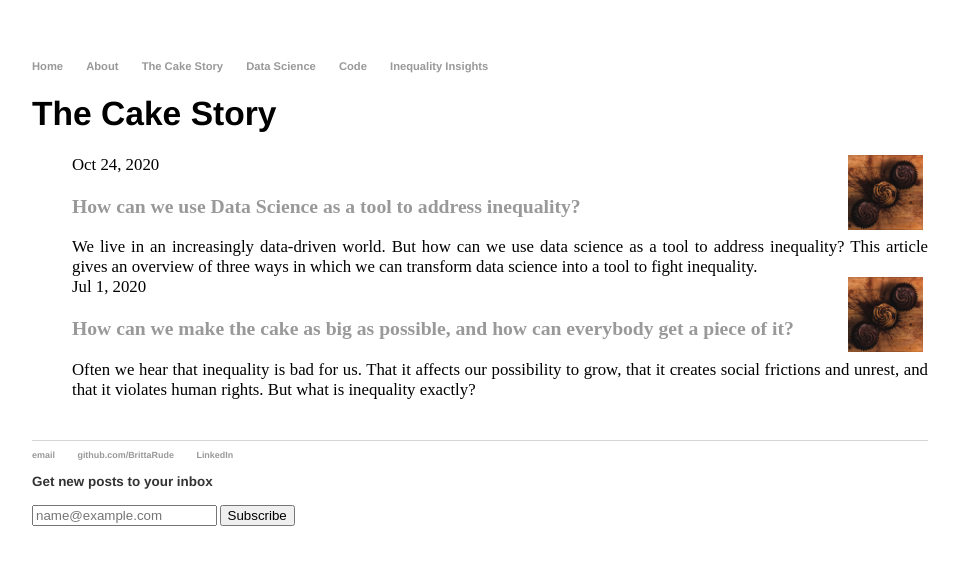
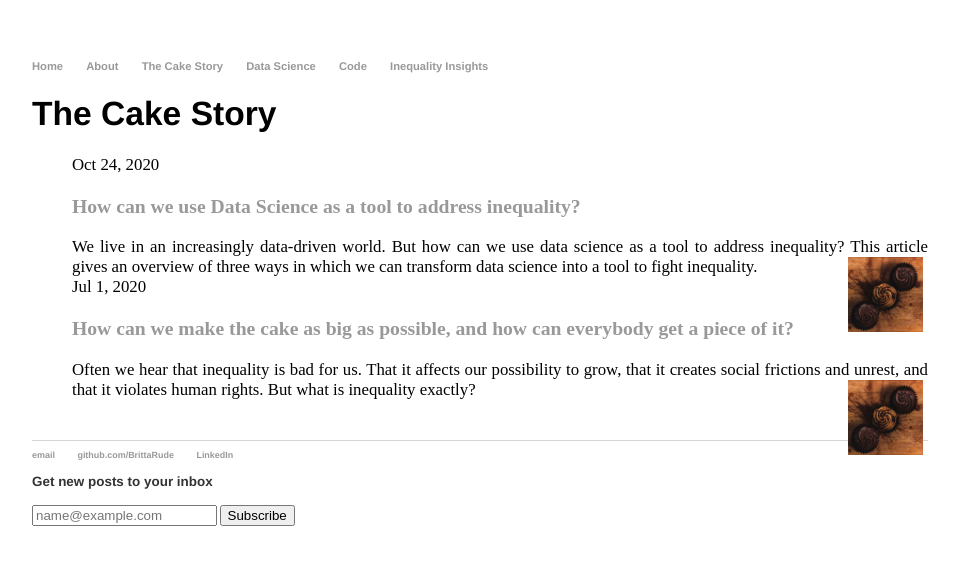
Before and after one commit to BrittaRude/BrittaRude.github.io, a Jekyll site: the page built from thecakestory/index.html, in a window 1280 px wide. Shown: the top 565 px of the page, without its empty margins (160-1119 px from the left). Built offline with Jekyll 4.4.1, drawn with Linux system fonts in a browser that asks for light colours.

Commit message:
Update index.html

```diff
--- a/thecakestory/index.html
+++ b/thecakestory/index.html
@@ -6,10 +6,12 @@ title: The Cake Story
 <h1>{{ page.title }}</h1>
 	<ul class="posts">
 	  {% for post in site.categories.inputs_cakestory %}
-		<img src="{{post.image}}" alt="" class="blog-roll-image" hspace="5">
 		<li>{%- assign date_format = site.minima.date_format | default: "%b %-d, %Y" -%}
 		<span class="post-meta">{{ post.date | date: date_format }} </span></li>
 		<li><h3><a href="{{ post.url }}" title="{{ post.title }}">{{ post.title }}</a></h3></li>
-		<li>{{ post.myexcerpt | remove: '<p>' | remove: '</p>'  }}</li>
+		<li>
+		{{ post.myexcerpt | remove: '<p>' | remove: '</p>'  }}
+		<img src="{{post.image}}" alt="" class="blog-roll-image" hspace="5">
+		</li>
 	  {% endfor %}
 	</ul>
```
